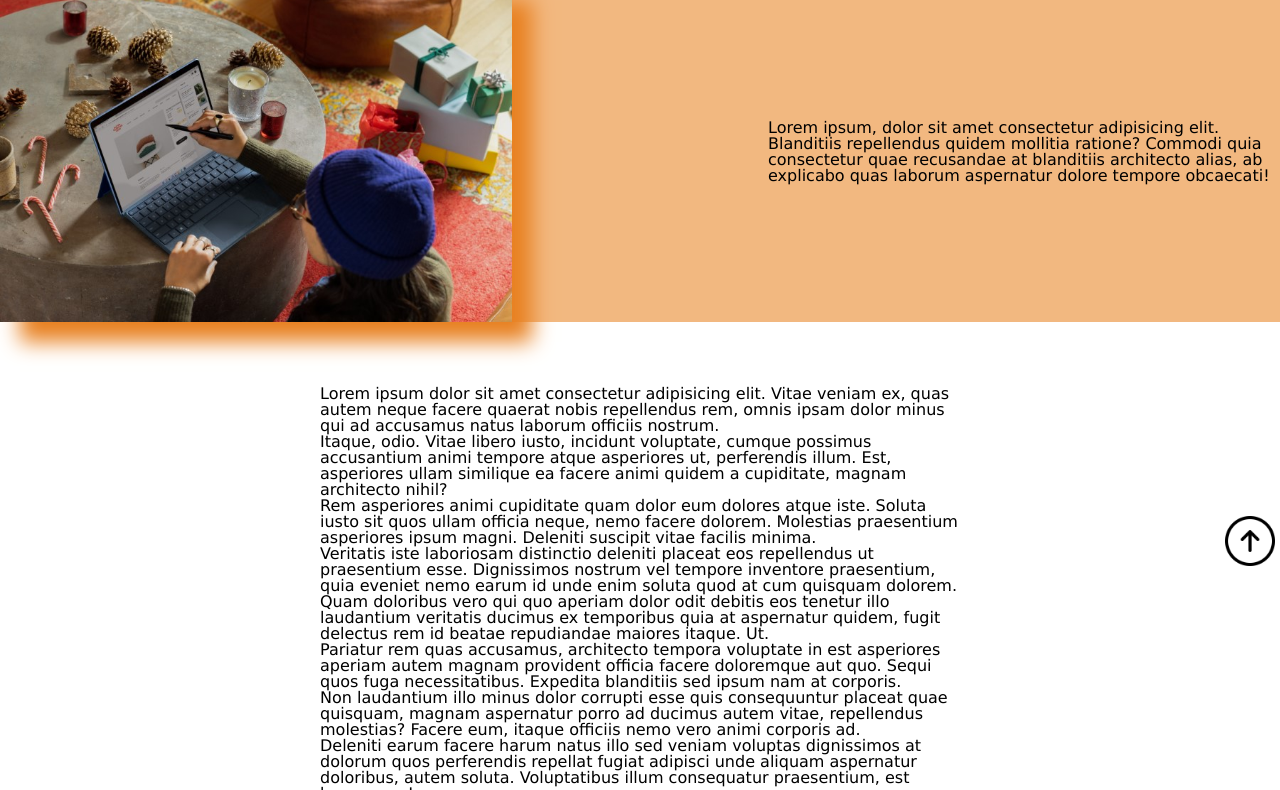
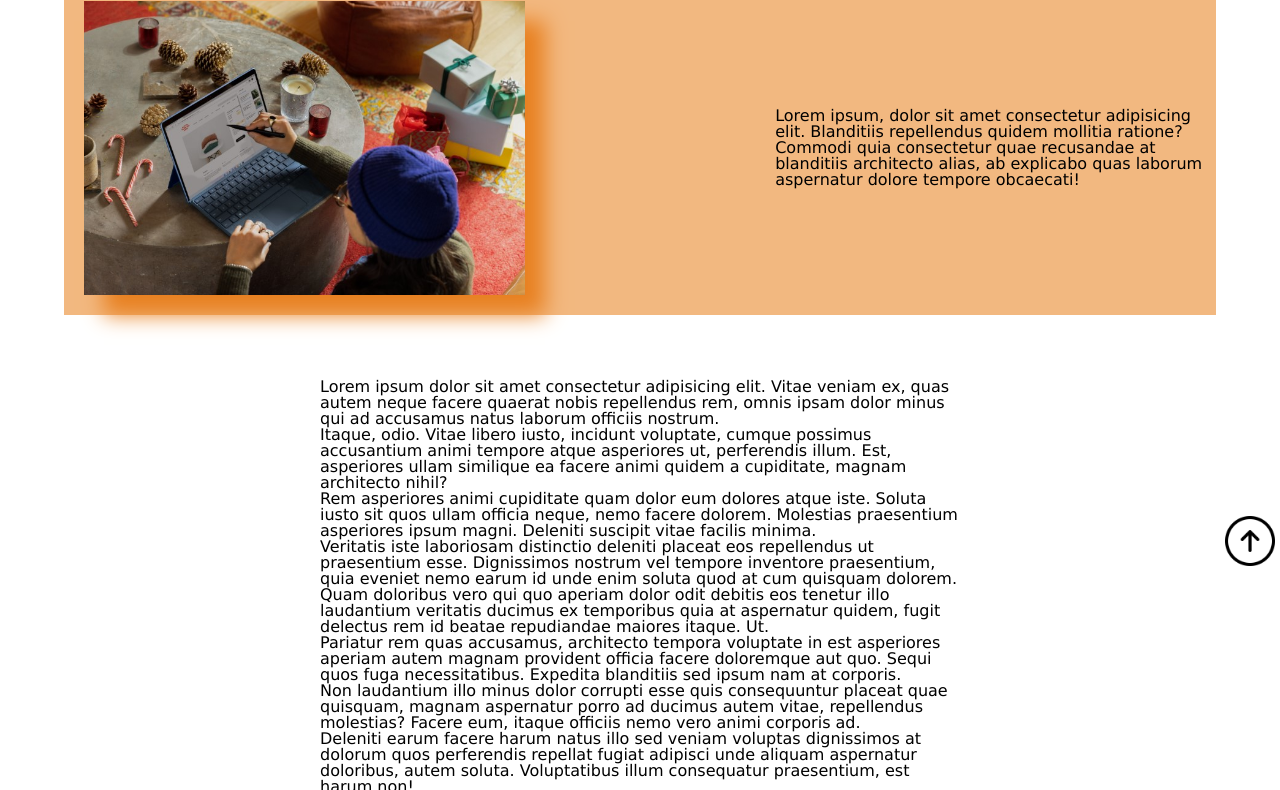
Before and after one commit to albertstepanek/wba-albert-stepanek-2K, a plain HTML site: page individual-work/css-position-1/index.html in a window 1280 px wide. Shown: the part 206-996 px from the top of the page. Drawn offline with Linux system fonts and the light colour scheme.

Commit message:
Update style.css

```diff
--- a/individual-work/css-position-1/style.css
+++ b/individual-work/css-position-1/style.css
@@ -53,7 +53,7 @@ justify-content: space-around;
   justify-content: space-around;
   background-color:#f2b880;
   background-size: 150%;
-  width: 100%;
+  width: 90%;
   height: 100%;
   margin: auto;
 }
@@ -97,7 +97,8 @@ padding: 5%;
 
   display: flex;
   max-width: 100%;
-  margin:auto;
+
+
   box-shadow: 20px 20px 20px #e88121;
 }
 
@@ -106,9 +107,10 @@ padding: 5%;
   display: flex;
   max-width: 100%;
   max-height: 100%;
+
   width: 50%;
   height: 100%;
-  margin: auto;
+  margin: 20px;
   align-items: center;
   justify-content: center;
 }
```
